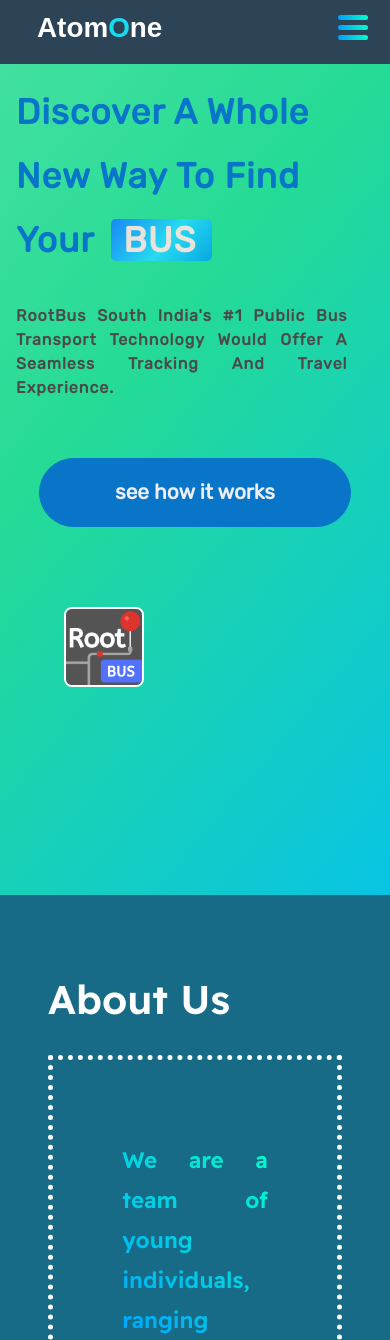
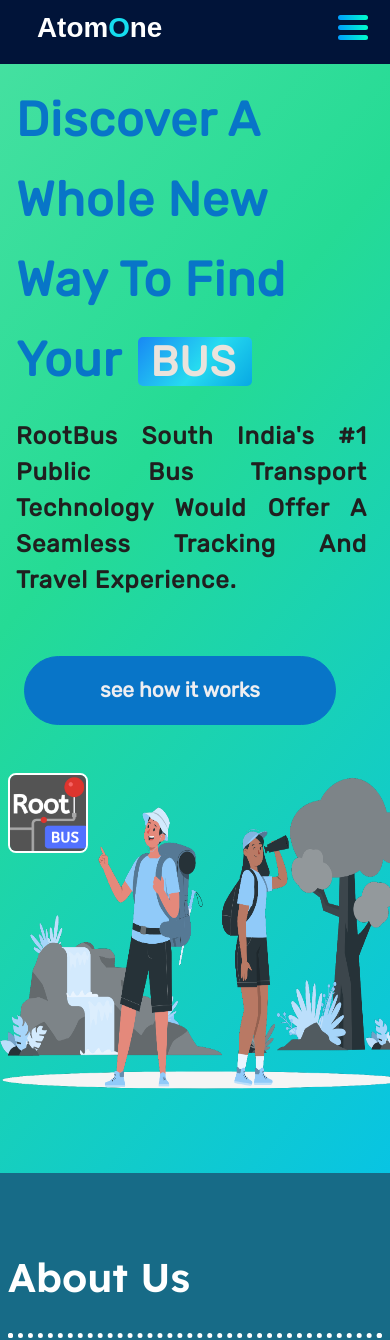
Before and after one commit to mohamedosama1582/rootbus, a plain HTML site: page index.html in a window 390 px wide. Shown: the top 1340 px of the page. Drawn offline with nearby package versions, Linux system fonts and the light colour scheme.

Commit message:
Add files via upload

```diff
--- a/index.html
+++ b/index.html
@@ -48,10 +48,12 @@
 			<div class=" dot dot1"></div>
 			<div class=" dot dot2"></div>
 			<p class="slogan_about">RootBus south india's #1 public bus transport technology would offer a seamless tracking and travel experience. </p>
-			<button type="button" class="analytics_btn">see how it works</button>
-			<div class="logArt"><img src="logo.png" alt="" class="logo_art"></div>
-			<div class="img"><img src="img2.png" alt="" class="img1">
-			<img src="logo.png" alt="" class="logo_art1"></div>
+			<div><button type="button" class="analytics_btn">see how it works</button></div>
+
+			<div class="img">
+				<img src="logo.png" alt="" class="logo_art1">
+				<img src="img2.1.png" alt="" class="img1">
+			</div>
 
 	</section>
 
--- a/style.css
+++ b/style.css
@@ -8,7 +8,7 @@
 
 /*%%%%%%%%%%%%%%%%%%%%%%%  NAVIGATION BAR %%%%%%%%%%%%%%%%%%%%%%%*/
 nav {
-	background-color: #2D4356;
+	background-color: #011439;
 	width: 100%;
 	height: 4rem;
 	padding: 5px;
@@ -100,12 +100,10 @@ nav {
 .frontpage {
 	font-family: 'Rubik', sans-serif;
 	background: linear-gradient(130deg, rgba(79,226,164,1) 0%, rgba(37,219,149,1) 43%, rgba(8,196,227,1) 100%);
-	/* background: #435B66; */
 	width:100%;
-	height:fit-content;
+	height:auto;
 	position: relative;
 	overflow: hidden;
-	/* position:relative; */
 
 }
 
@@ -127,8 +125,6 @@ nav {
 	border-radius: 5px;
 	border:1px white solid;
 	font-size: 4.5rem;
-	/* max-width:3rem; */
-	/* -webkit-background-clip:text; */
 	-webkit-text-fill-color:rgb(234, 227, 220);
 	padding-left:10px;
 	padding-right:3rem;
@@ -148,31 +144,33 @@ nav {
 	margin-top:2.5rem;
 	margin-left:29.5rem;
 }
-.logo_art{
-	margin:0px;
-	border:3px solid white;
-	border-radius: 10%;
-	width:9rem;
-	height:9rem;
-	margin-left:56rem;
-	margin-top:-50rem;
-}
-.logo_art1{
-	display:none;
-}
+
 .slogan_about{
 	text-transform: capitalize;
 	text-align:justify;
 	font-weight: 800;
 	margin:0px;
 	max-width:49%;
-    margin-top:1.6rem;
+    margin-top:2rem;
 	margin-left:3rem;
 	color:#4b4a4a;
 	font-size: 2rem;
 	padding-bottom: 10px;
 	letter-spacing: 1px;
 }
+
+/* .logo_art{
+	display:none;
+	margin:0px;
+	border:3px solid white;
+	border-radius: 10%;
+	width:9rem;
+	height:9rem;
+	/* margin-left:56rem; */
+	/* margin-top:-50rem; */
+	/* margin-bottom:2rem;
+	margin-right:53rem;
+} */
 
 .analytics_btn{
 	/* margin-bottom: 0rem; */
@@ -184,7 +182,7 @@ nav {
 	width:20rem;
 	height:5rem;
 	margin-left:3rem;
-	margin-top:3rem;
+	margin-top:1.5rem;
 	border:1px solid #0875c8;
 	border-radius: 40px;
 	padding:10px;
@@ -200,20 +198,42 @@ nav {
 }
 
 .img{
-	margin-left:51rem;
-	margin-top:-42rem;
+	display:flex;
+	align-items: flex-start;
+	justify-content: center;
+	/* justify-content: space-around; */
+	/* margin-bottom:rem; */
+	margin-left:55rem;
+	margin-top: -28rem;
+	padding-bottom:3rem;
+
 }
+
+.logo_art1{
+	/* display:none; */
+	justify-self: flex-end;
+	margin:0px;
+	border:3px solid white;
+	border-radius: 10%;
+	width:9rem;
+	height:9rem;
+	margin-right:-11rem;
+	margin-bottom:-2rem;
+}
+
 .img1{
+	/* border:2px solid black; */
+	float: right;
 	position:relative;
-	width:55rem;
-	height:55rem;
+	width:50rem;
+	height:30rem;
+	/* margin-right:0rem;
+	margin-top:-42rem;  */
 
 }
 
 @media(max-width:1320px){
-	/* .frontpage{
-		height:auto;
-	} */
+
 	.slogan,.slogan_about,.analytics_btn{
 		max-width:85%;
 		margin-top:5rem;
@@ -230,6 +250,7 @@ nav {
 		justify-content: center; */
 	}
 	.img1{
+		float:none;
 		justify-self: center;
 		align-self: center;
 		position:relative;
@@ -250,38 +271,41 @@ nav {
 		}
 
 @media(max-width:430px){
+
 	.frontpage{
 		margin-top:-8rem;
 		height:fit-content;
+
 	}
 	.slogan{
-		font-size: 2.2rem;
+		font-size: 3rem;
 		letter-spacing:1px;
-		max-width:90%;
+		max-width:80%;
 		left:1rem;
-		line-height: 4rem;
+		line-height: 5rem;
 	}
 
 	.slogan .newway{
 		/* display:none; */
 		border:none;
-		font-size: 2.2rem;
+		font-size: 2.6rem;
 		padding-left:.8rem;
 	    padding-right:1rem;
 
 	}
 	.slogan_about{
+		color:rgb(32, 31, 31);
 		font-weight: 800;
-		max-width:85%;
-		margin-top:10rem;
+		max-width:90%;
+		margin-top:9rem;
 		margin-left:1rem;
-		font-size: 1rem;
+		font-size: 1.5rem;
 	}
 	.analytics_btn{
 		font-size: 1.3rem;
 		width:80%;
 		height:fit-content;
-		margin-left:10%;
+		margin-left:1.5rem;
 		margin-top:3rem;
 		padding:18px;
 	}
@@ -289,40 +313,51 @@ nav {
 		display:none;
 	}
 
-	.logo_art{
-		width:0px;
-		height:0px;
-		/* display:none; */
-	}
 
 
 	.img{
 		display:flex;
-		margin-left:0rem;
+		justify-content: flex-start;
+
+		/* margin-left:0rem;
 		margin-top:28rem;
-		margin-bottom:-25rem;
-		/* align-items: center;
-		justify-content: center; */
+		margin-bottom:rem; */
+		/* align-items: flex-start; */
+		/* justify-content: flex-start; */
 	}
 	.img1{
-		justify-self: center;
-		align-self: center;
-		position:relative;
-		width:20rem;
+		margin:0px;
+		/* justify-self: flex-start; */
+		/* border: 1px solid black; */
+		/* align-self: flex-start; */
+		/* position:relative; */
+		width:26rem;
 		height:20rem;
+		margin-top:-2rem;
+		margin-bottom: 2rem;
+		/* margin-right:rem; */
+
 
 	}
 	.logo_art1{
-		display:block;
+		/* display:block; */
+		/* align-self: flex-end; */
 		margin:0px;
 		border:2px solid white;
 		border-radius: 10%;
 		width:5rem;
 		height:5rem;
-		margin-left:-19rem;
-		margin-top:-61rem;
+		margin-top:-2rem;
+		margin-right:-5.5rem;
+		margin-left:.5rem;
+		/* margin-left:-19rem;
+		margin-top:-61rem; */
 		}
 
+      .about-contents{
+          justify-content: flex-start;
+		  padding:0px;
+       }
 
 }
 }
@@ -372,7 +407,20 @@ nav {
 	line-height: 2.5rem;
 	text-align: justify;
 }
-
+@media(max-width:430px){
+	.about-para{
+		font-size: 1rem;
+	}
+	.about-contents{
+		justify-content: flex-start;
+		padding:.5rem;
+		/* font-size: .3rem; */
+	 }
+	 #aboutus{
+		padding-right:0.5rem;
+		padding-left:.5rem ;
+	 }
+}
 
 /*%%%%%%%%%%%%%%%%%%%%%%% Footer %%%%%%%%%%%%%%%%%%%%%%%*/
 footer {
```
Also changed, not shown: img2.1.png (added).
